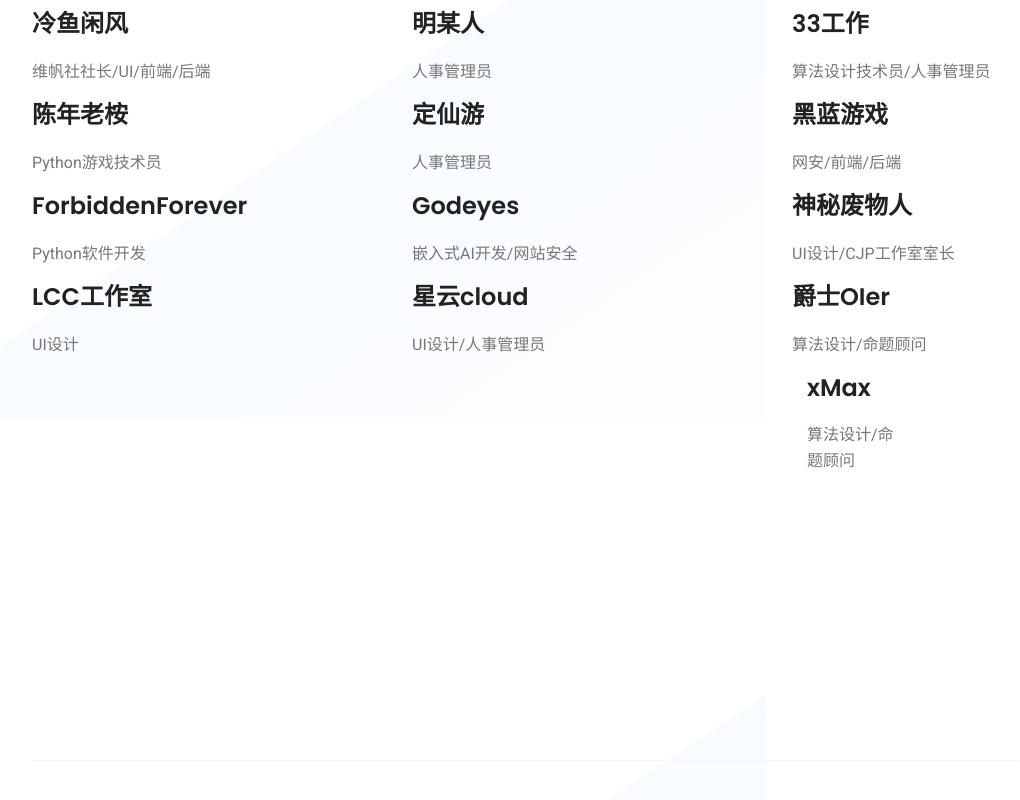
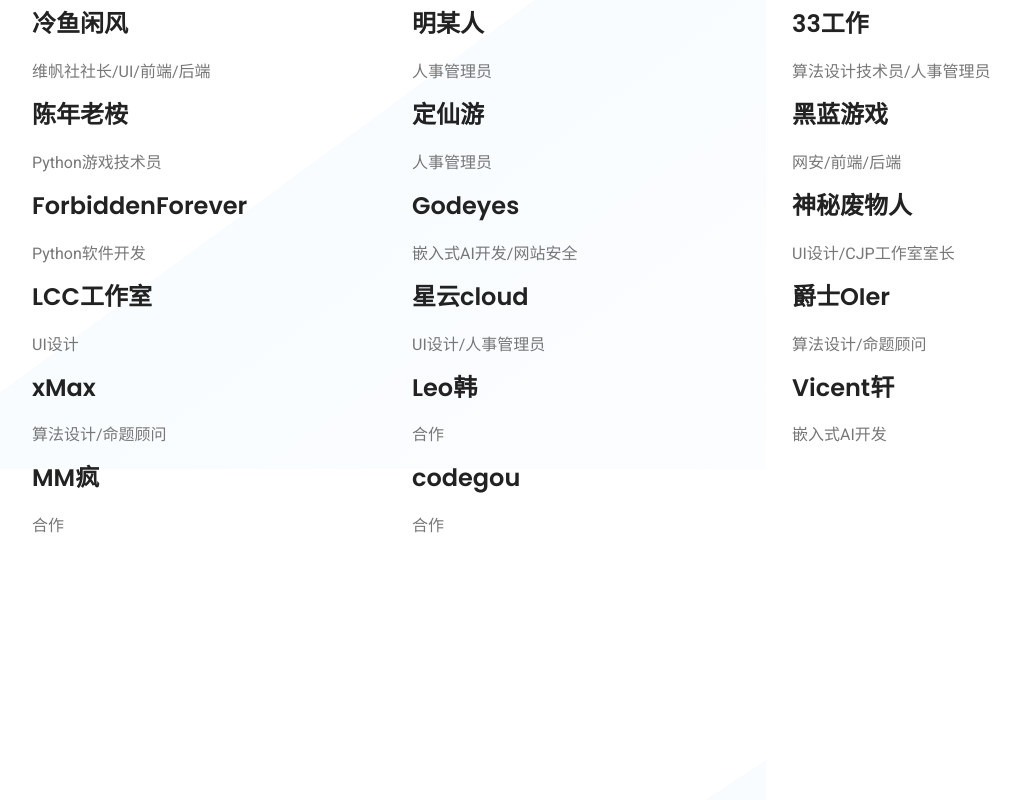
Before and after one commit to 2991883280/codemaofd, a plain HTML site: page thanks.html in a window 1280 px wide. Shown: the part 766-1566 px from the top of the page, without its empty margins (53-1073 px from the left). Drawn offline with nearby package versions, Linux system fonts and the light colour scheme; files that its build step writes are made by us from their sources; a script that the page names is missing.

Commit message:
Update thanks.html

```diff
--- a/thanks.html
+++ b/thanks.html
@@ -136,6 +136,7 @@ border-radius: 10px;
         <h3 class="mb-20">爵士OIer</h3>
         <p>算法设计/命题顾问</p>
        </div>
+	</div>
 			<div class="col-md-4">
        <div class="single-defination">
         <h3 class="mb-20">xMax</h3>
@@ -143,10 +144,30 @@ border-radius: 10px;
        </div>
       </div>
 
-
-
-
-
+	     <div class="col-md-4">
+       <div class="single-defination">
+        <h3 class="mb-20">Leo韩</h3>
+        <p>合作</p>
+       </div>
+      </div>
+	          <div class="col-md-4">
+       <div class="single-defination">
+        <h3 class="mb-20">Vicent轩</h3>
+        <p>嵌入式AI开发</p>
+       </div>
+      </div>
+	          <div class="col-md-4">
+       <div class="single-defination">
+		<h3 class="mb-20">MM疯</h3>
+        <p>合作</p>
+       </div>
+      </div>
+	          <div class="col-md-4">
+       <div class="single-defination">
+		<h3 class="mb-20">codegou</h3>
+        <p>合作</p>
+       </div>
+      </div>
   </section>
   <section class="about-area">
    <div class="container">
```
